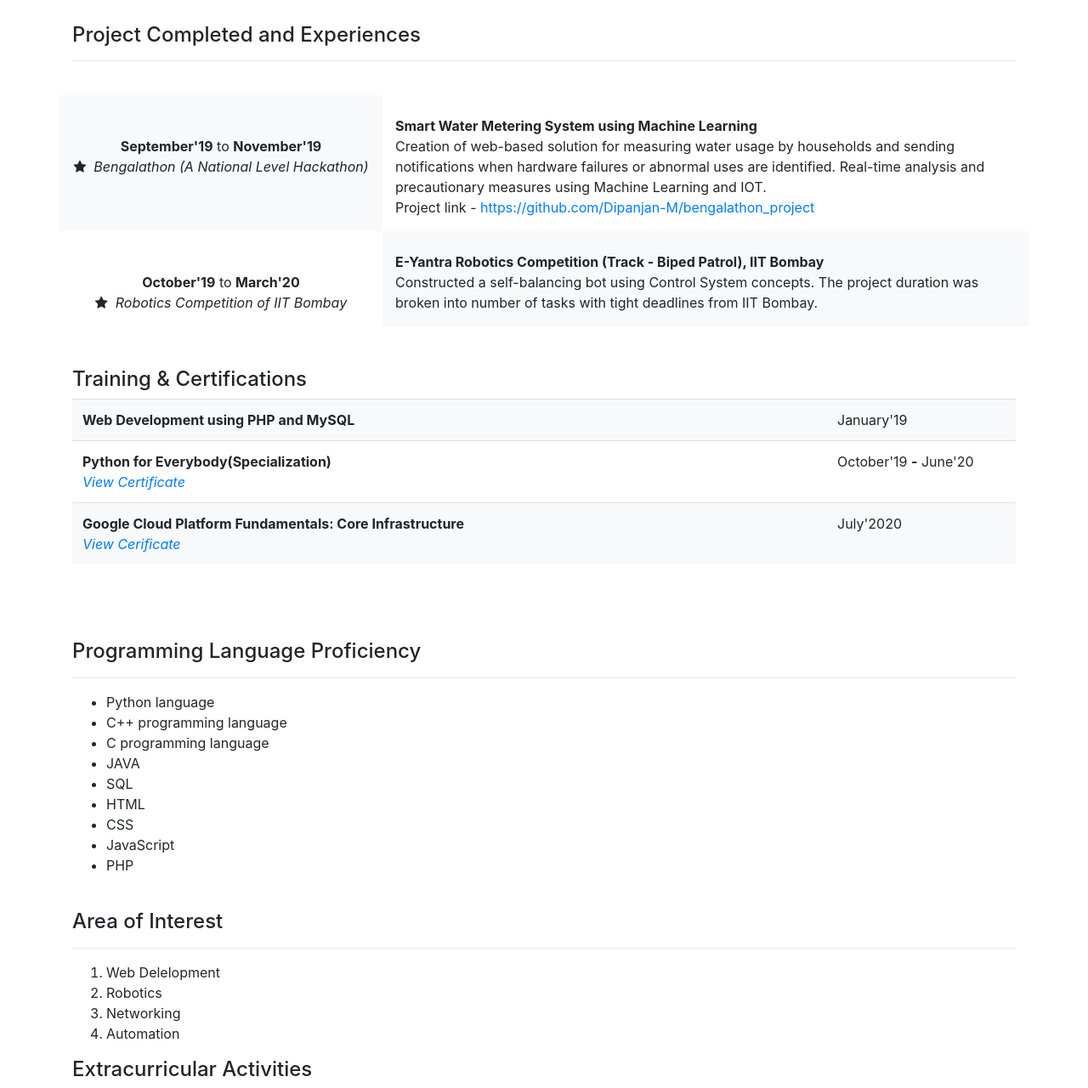
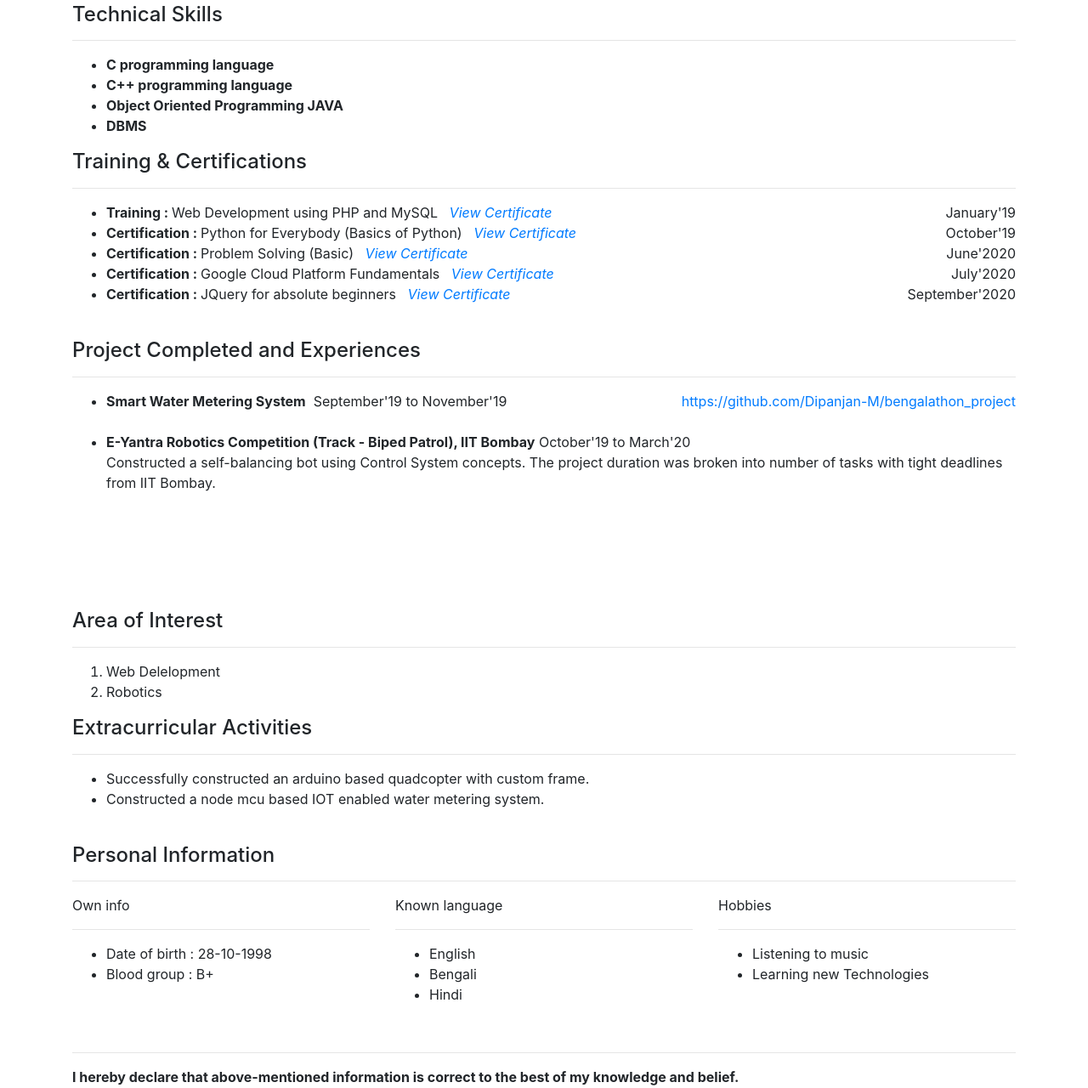
Before and after one commit to Dipanjan-M/Dipanjan-M.github.io, a plain HTML site: page mycv.html in a window 1280 px wide. Shown: the part 799-2079 px from the top of the page at 85% size. Drawn offline with nearby package versions, Linux system fonts and the light colour scheme.

Commit message:
Updated resume

```diff
--- a/mycv.html
+++ b/mycv.html
@@ -19,9 +19,9 @@
 <body>
 	<div class="container">
 		<br>
-		<span style="float: right;"><i class="fa fa-envelope" aria-hidden="true"></i>&nbsp;<u style="color: royalblue;">dipanjanmaity08@gmail.com</u><br><i class="fa fa-phone" aria-hidden="true"></i>&nbsp;+91-8910646211 <br><i class="fa fa-github" aria-hidden="true"></i>&nbsp;<a href=" https://github.com/Dipanjan-M"> https://github.com/Dipanjan-M</a><br><i class="fa fa-linkedin-square" aria-hidden="true"></i>&nbsp;<a href="https://www.linkedin.com/in/dipanjan-maity-43a191190">https://www.linkedin.com/in/dipanjan-maity-43a191190</a></span>
+		<span style="float: right;"><i class="fa fa-envelope" aria-hidden="true"></i>&nbsp;<a href="mailto:dipanjanmaity08@gmail.com">dipanjanmaity08@gmail.com</a><br><i class="fa fa-phone" aria-hidden="true"></i>&nbsp;+91-8910646211 <br><i class="fa fa-github" aria-hidden="true"></i>&nbsp;<a href=" https://github.com/Dipanjan-M"> https://github.com/Dipanjan-M</a><br><i class="fa fa-linkedin-square" aria-hidden="true"></i>&nbsp;<a href="https://www.linkedin.com/in/dipanjan-maity-43a191190">https://www.linkedin.com/in/dipanjan-maity-43a191190</a></span>
 		<h2><span><img src="https://dipanjan-m.github.io/my-passport-photo.jpg" alt="image" height="120" width="100"></span> Dipanjan Maity</h2>
-		<p><strong>Address :</strong> Kolkata, West Bengal - 700055 </p>
+		<p><strong>Address :</strong> Shibpur, Howrah, West Bengal - 711102 </p>
 		<hr>
 	</div>
 	<div class="container">
@@ -48,7 +48,7 @@
 						<td width="25%">B P Poddar Institution of Management and Technology</td>
 						<td width="25%">Maulana Abul Kalam Ajad University of Technology</td>
 						<td width="25%">B.Tech in Computer Science and Engineering</td>
-						<td width="10%">78.44% (Average till 5th semester)</td>
+						<td width="10%">80% (Average till 6th semester)</td>
 						<td width="5%">2021</td>
 						<td width="10%">Currently Pursuing</td>
 					</tr>
@@ -56,7 +56,7 @@
 						<td width="25%">Daspur Vivekananda High School (H.S)</td>
 						<td width="25%">West Bengal Council of Higher Secondary Education</td>
 						<td width="25%">Higher Secondary Examination</td>
-						<td width="10%">83.8%</td>
+						<td width="10%">81.67%</td>
 						<td width="5%">2016</td>
 						<td width="10%">Completed</td>
 					</tr>
@@ -74,11 +74,62 @@
 	</div>
 	<br>
 	<div class="container">
+		<h4>Technical Skills</h4><hr>
+		<ul>
+			<li><b>C programming language</b></li>
+			<li><b>C++ programming language</b></li>
+			<li><b>Object Oriented Programming JAVA</b></li>
+			<li><b>DBMS</b></li>
+		</ul>
+	</div>
+
+	<div class="container">
+		<h4>Training & Certifications</h4><hr>
+		<ul>
+			<li>
+				<b>Training : </b>Web Development using PHP and MySQL &nbsp;
+				<a href="https://drive.google.com/file/d/1aP1gzLPz886cxZrIlIMxDBWipEoBJ1P5/view?usp=sharing" target="_blank">
+					<i>View Certificate</i>
+				</a>
+				<span style="float: right;">January'19</span>
+			</li>
+			<li>
+				<b>Certification : </b>Python for Everybody (Basics of Python) &nbsp;
+				<a href="https://coursera.org/share/0205dc140449787d41010f2c5e704ed3" target="_blank">
+					<i>View Certificate</i>
+				</a>
+				<span style="float: right;">October'19</span>
+			</li>
+			<li>
+				<b>Certification : </b>Problem Solving (Basic) &nbsp;
+				<a href="https://www.hackerrank.com/certificates/664f44a7b091" target="_blank">
+					<i>View Certificate</i>
+				</a>
+				<span style="float: right;">June'2020</span>
+			</li>
+			<li>
+				<b>Certification : </b>Google Cloud Platform Fundamentals &nbsp;
+				<a href="https://coursera.org/share/feb8728cb6ac75eb46723413abbe7b5e" target="_blank">
+					<i>View Certificate</i>
+				</a>
+				<span style="float: right;">July'2020</span>
+			</li>
+			<li>
+				<b>Certification : </b>JQuery for absolute beginners &nbsp;
+				<a href="https://drive.google.com/file/d/1lcdvzlewdShRaxhD-sva-PLTNCQVraPR/view?usp=sharing" target="_blank">
+					<i>View Certificate</i>
+				</a>
+				<span style="float: right;">September'2020</span>
+			</li>
+		</ul>
+	</div>
+
+	<div class="container">
 		<br>
 		<h4>Project Completed and Experiences</h4>
 		<hr>
-		<br>
-		<div class="row">
+		<!-- <br> -->
+		<!-- <div class="row">
 			<div class="col-sm-4 bg-light" style="text-align: center;">
 				<br><br>
 				<strong>September'19</strong> to <strong>November'19</strong>
@@ -103,59 +154,29 @@
 				<b>E-Yantra Robotics Competition (Track - Biped Patrol), IIT Bombay</b>
 				<p>Constructed a self-balancing bot using Control System concepts. The project duration was broken into number of tasks with tight deadlines from IIT Bombay.</p>
 			</div>
-		</div>
-		<br><br>
-	</div>
-	<div class="container">
-		<h4>Training & Certifications</h4>
-		<table class="table" width="100%">
-			<tr class="bg-light">
-				<td width="80%"><b>Web Development using PHP and MySQL</b></td>
-				<td width="20%">January'19</td>
-			</tr>
-			<tr>
-				<td width="80%">
-					<b>Python for Everybody(Specialization)</b><br>
-					<i>
-						<a href="https://coursera.org/share/5173248b01cd9e6b98172136c949f8e0">View Certificate</a>
-					</i>
-				</td>
-				<td width="20%">October'19 <strong>-</strong> June'20</td>
-			</tr>
-			<tr class="bg-light">
-				<td width="80%">
-					<b>Google Cloud Platform Fundamentals: Core Infrastructure</b><br>
-					<i><a href="https://coursera.org/share/feb8728cb6ac75eb46723413abbe7b5e">View Cerificate</a></i>
-				</td>
-				<td width="20%">
-					July'2020
-				</td>
-			</tr>
-		</table>
+		</div> -->
+		<ul>
+			<li>
+				<b>Smart Water Metering System</b>&nbsp; September'19 to November'19
+				<span style="float: right;">
+					<a href="https://github.com/Dipanjan-M/bengalathon_project">https://github.com/Dipanjan-M/bengalathon_project</a>
+				</span>
+			</li>
+			<br>
+			<li>
+				<b>E-Yantra Robotics Competition (Track - Biped Patrol), IIT Bombay</b>&nbsp;October'19 to March'20
+				<p>Constructed a self-balancing bot using Control System concepts. The project duration was broken into number of tasks with tight deadlines from IIT Bombay.</p>
+			</li>
+		</ul>
+		<br>
 	</div>
 	<br><br><br>
-	<div class="container">
-		<h4>Programming Language Proficiency</h4><hr>
-		<ul>
-			<li>Python language</li>
-			<li>C++ programming language</li>
-			<li>C programming language</li>
-			<li>JAVA</li>
-			<li>SQL</li>
-			<li>HTML</li>
-			<li>CSS</li>
-			<li>JavaScript</li>
-			<li>PHP</li>
-		</ul>
-	</div>
 	<br>
 	<div class="container">
 		<h4>Area of Interest</h4><hr>
 		<ol>
 			<li>Web Delelopment</li>
 			<li>Robotics</li>
-			<li>Networking</li>
-			<li>Automation</li>
 		</ol>
 	</div>
 	<div class="container">
@@ -196,16 +217,12 @@
 	<br>
 	<div class="container">
 		<hr>
-		<b>I hereby declare that above-mentionedinformation is correct to the best of my knowledge and belief. </b><br><br>
+		<b>I hereby declare that above-mentioned information is correct to the best of my knowledge and belief. </b><br><br>
 		<div>
-			<span style="float: left;">Date : </span><span style="float: right;">Sinature : <u>&nbsp;&nbsp;&nbsp;&nbsp;&nbsp;&nbsp;&nbsp;&nbsp;&nbsp;&nbsp;&nbsp;&nbsp;&nbsp;&nbsp;&nbsp;&nbsp;&nbsp;&nbsp;&nbsp;&nbsp;&nbsp;&nbsp;&nbsp;&nbsp;&nbsp;&nbsp;&nbsp;&nbsp;&nbsp;&nbsp;&nbsp;&nbsp;&nbsp;&nbsp;&nbsp;&nbsp;&nbsp;&nbsp;&nbsp;&nbsp;&nbsp;&nbsp;&nbsp;&nbsp;&nbsp;&nbsp;&nbsp;&nbsp;&nbsp;&nbsp;&nbsp;&nbsp;&nbsp;&nbsp;&nbsp;&nbsp;&nbsp;&nbsp;&nbsp;&nbsp;</u></span>
+			<span style="float: left;">Date : 21.11.2020</span><span style="float: right;"><u>&nbsp;&nbsp;&nbsp;&nbsp;&nbsp;&nbsp;&nbsp;&nbsp;&nbsp;&nbsp;&nbsp;&nbsp;&nbsp;&nbsp;&nbsp;&nbsp;&nbsp;&nbsp;&nbsp;&nbsp;&nbsp;<b>Dipanjan</b>&nbsp;&nbsp;&nbsp;<b>Maity</b>&nbsp;&nbsp;&nbsp;&nbsp;&nbsp;&nbsp;&nbsp;&nbsp;&nbsp;&nbsp;&nbsp;&nbsp;&nbsp;&nbsp;&nbsp;&nbsp;&nbsp;&nbsp;&nbsp;&nbsp;&nbsp;&nbsp;&nbsp;&nbsp;&nbsp;&nbsp;&nbsp;&nbsp;&nbsp;&nbsp;</u></span>
 			<br>
 			<hr>
 		</div>
 	</div>
-	<br><br>
-	<footer class="container" style="text-align: center;">
-		<p><strong>View most recent resume </strong><i><a href="https://dipanjan-m.github.io/mycv.html">Click here</a></i></p>
-	</footer>
 </body>
 </html>
```
